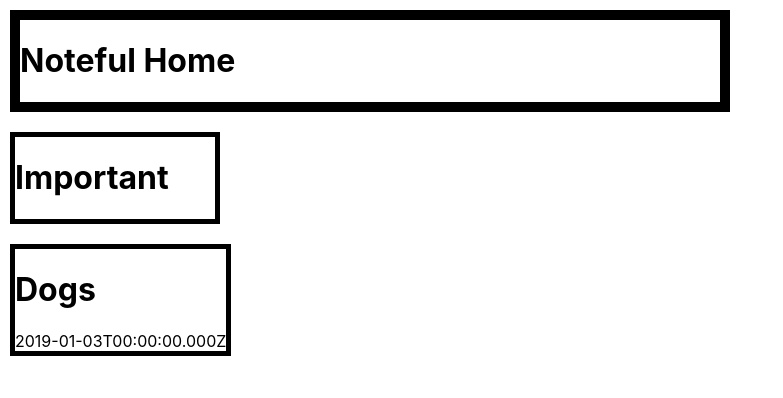
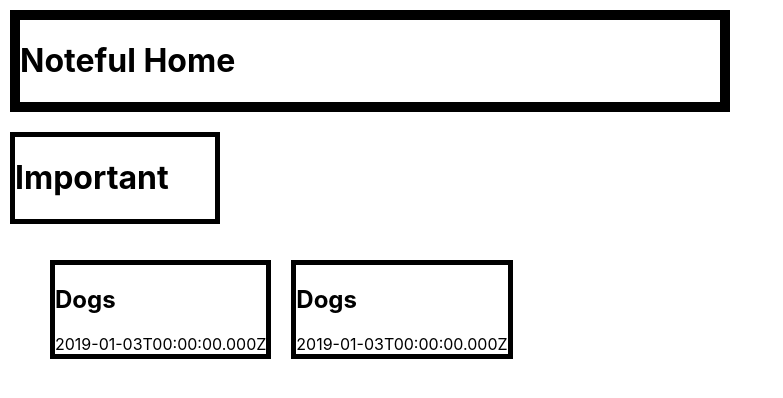
Before and after one commit to ljspiek/noteful_v2, a React (Create React App) app: page / in a window 1280 px wide. Shown: the top 398 px of the page, without its empty margins (0-783 px from the left). Built offline with nearby package versions, Linux system fonts and the light colour scheme.

Commit message:
-converted notelist into list of list

```diff
--- a/src/App/App.js
+++ b/src/App/App.js
@@ -6,7 +6,7 @@ import NoteList from '../noteCardList/noteList';
 import FolderList from '../folderList/folderList';
 import '../App/App.css';
 
-console.log(data);
+// console.log(data);
 
 
 
--- a/src/folderList/folderList.js
+++ b/src/folderList/folderList.js
@@ -4,7 +4,7 @@ import FolderCard from '../folderListCard/folderCard'
 function FolderList(props){
 
     const folderNames=props.files.folders;
-    console.log(folderNames[0].name);
+    // console.log(folderNames[0].name);
 
     return (
       <div className="folderList">
--- a/src/noteCard/noteCard.js
+++ b/src/noteCard/noteCard.js
@@ -5,10 +5,10 @@ import './noteCard.css'
 function NoteCard(props){
 
     return (
-      <div className="noteCard">
-        <h1>{props.name}</h1>
+      <li className="noteCard">
+        <h2>{props.name}</h2>
         <footer>{props.modified}</footer>
-      </div>
+      </li>
    )
   }
 
--- a/src/noteCardList/noteList.js
+++ b/src/noteCardList/noteList.js
@@ -2,14 +2,15 @@ import React from 'react';
 import NoteCard from '../noteCard/noteCard'
 
 function NoteList(props){
-
     const notes=props.files.notes;
-    console.log(notes);
-
+    console.log(notes[0].name);
     return (
-      <div className="noteList">
-       <NoteCard name={props.files.notes[0].name} modified={props.files.notes[0].modified}/>
-      </div>
+      <section className="noteList">
+        <ul>
+        <NoteCard name={props.files.notes[0].name} modified={props.files.notes[0].modified} />
+        <NoteCard name={props.files.notes[0].name} modified={props.files.notes[0].modified} />
+        </ul>
+      </section>
    )
   }
 
```
